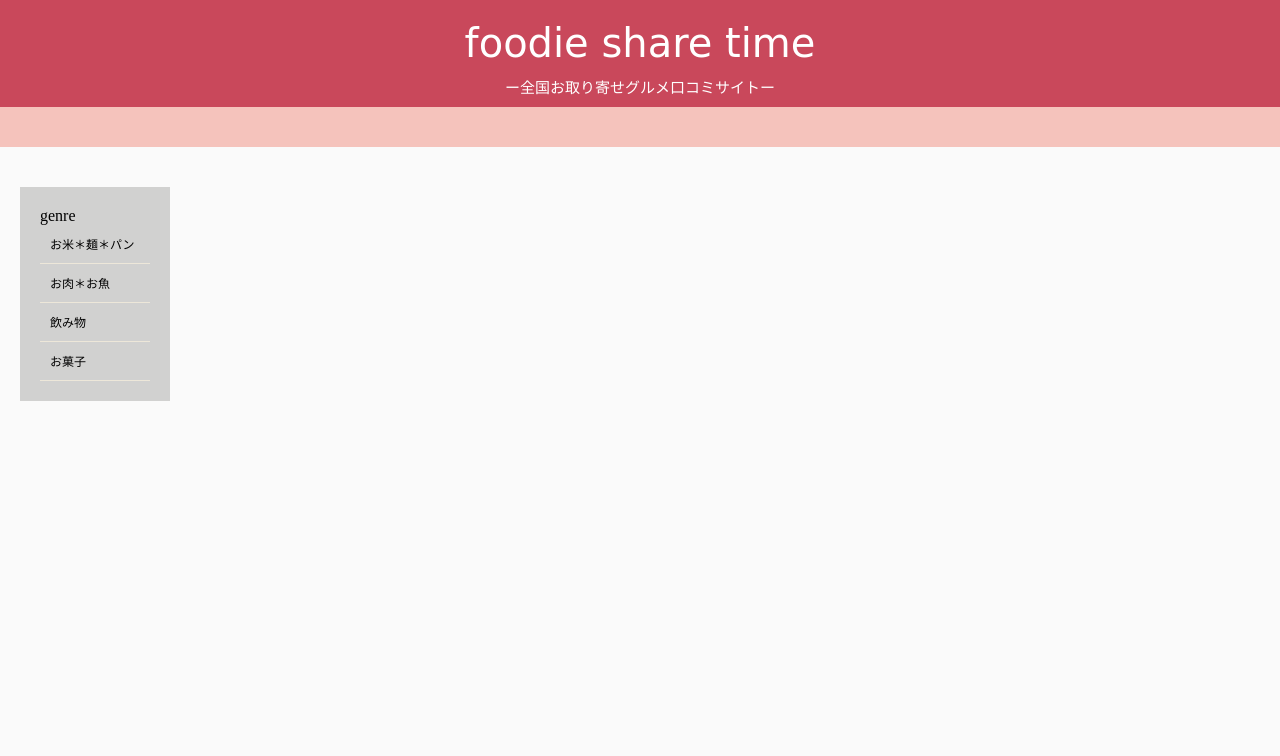
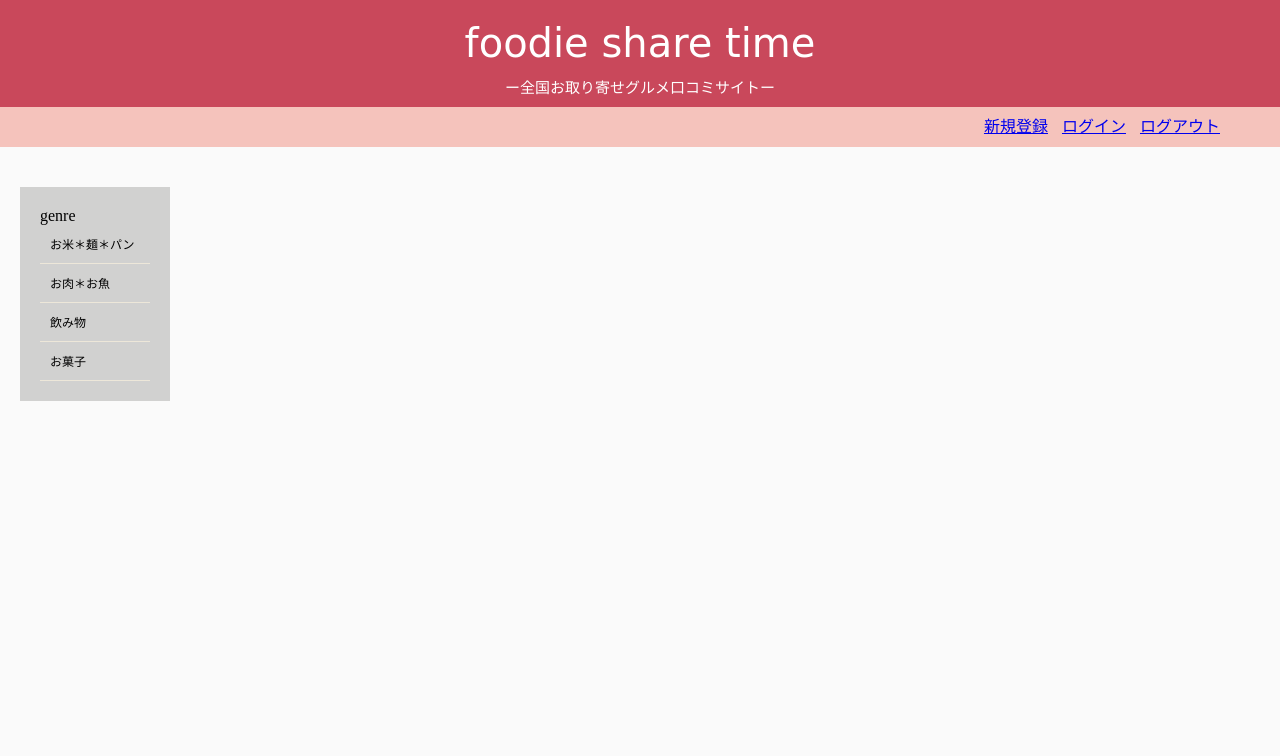
Before and after one commit to tomatoman2/toma-chat, a Rails app: page / in a window 1280 px wide. Shown: the top 756 px of the page. Run offline with Rails 7, Linux system fonts and the light colour scheme; data that the repository does not hold is empty; style sheets or scripts are compiled from the project's sources; some libraries are stand-ins or nearby versions.

Commit message:
fix front design

```diff
--- a/app/assets/stylesheets/modules/_messages.scss
+++ b/app/assets/stylesheets/modules/_messages.scss
@@ -28,13 +28,19 @@
       height: 40px;
       width: 100vw;
       position: relative;
-      ul {
+      &__menu {
         color: #ffffff;
         display: flex;
         position: absolute;
         right: 50px;
         bottom: 10px;
-        li {
+        .signup {
+          margin-right: 10px;
+        }
+        .login {
+          margin-right: 10px;
+        }
+        .logout {
           margin-right: 10px;
         }
       }
--- a/app/views/messages/_header.html.haml
+++ b/app/views/messages/_header.html.haml
@@ -5,9 +5,8 @@
     .header__main__subtitle
       ー全国お取り寄せグルメ口コミサイトー
   .header__sub
-    %ul.header__sub__menu
-      %li.signup
-      -# = link_to "新規登録", new_user_registration_path
-      %li.login
-      -# = link_to edit_user_path(current_user) do
-        ログイン
+    .header__sub__menu
+      .header__sub__menu__btn
+        = link_to "新規登録", new_user_registration_path, class: "signup"
+        = link_to "ログイン", new_user_session_path, class: "login"
+        = link_to "ログアウト", destroy_user_session_path, method: :delete, class: "logout"
```
